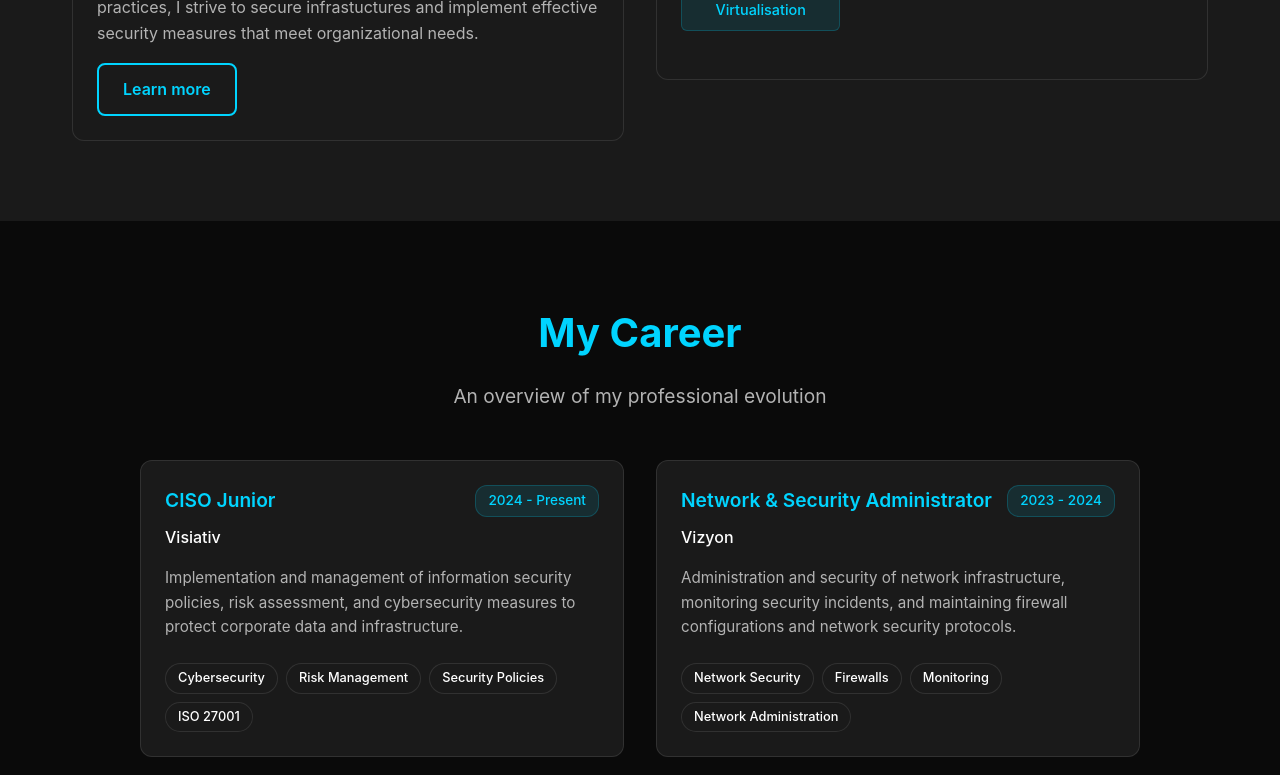
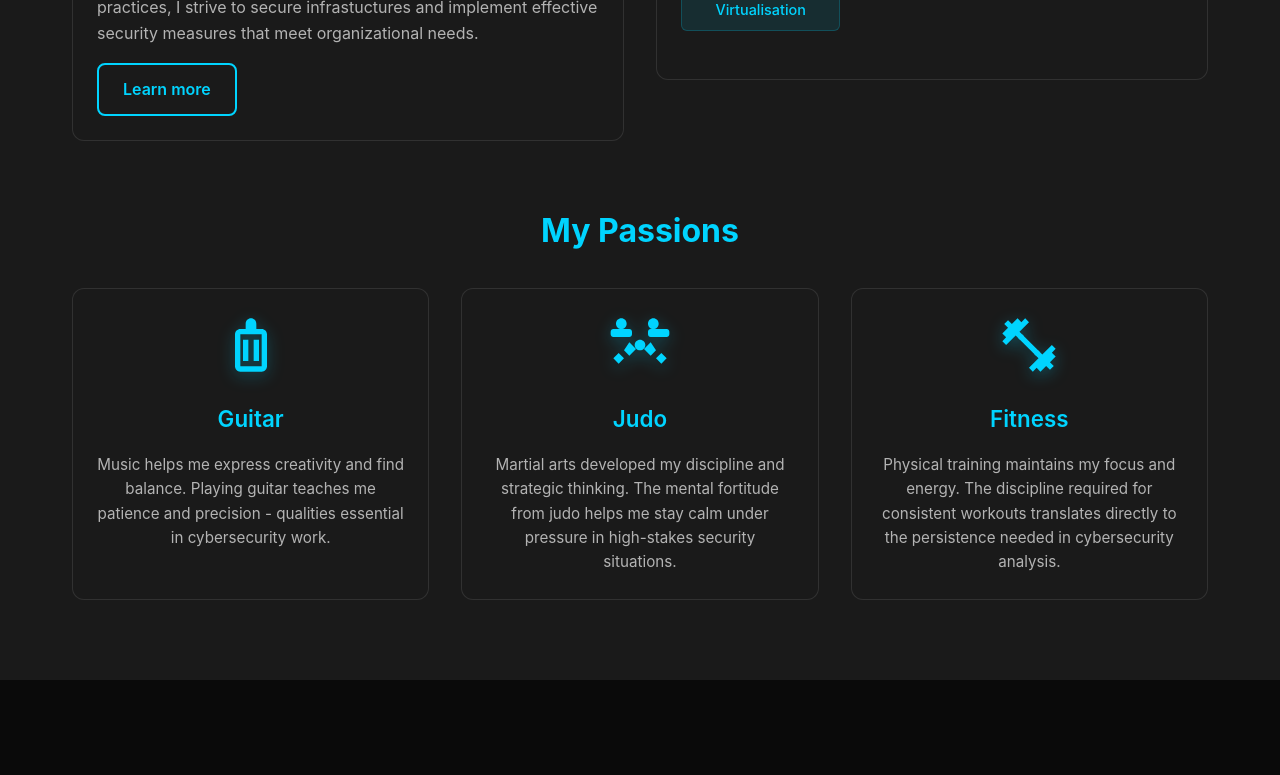
Before and after one commit to AlbanCLV/portfolio, a React (Create React App) app: page / in a window 1280 px wide. Shown: the part 1308-2083 px from the top of the page. Built offline with nearby package versions, Linux system fonts and the light colour scheme.

Commit message:
hobbies added

```diff
--- /dev/null
+++ b/src/components/icons/FitnessIcon.js
@@ -0,0 +1,20 @@
+import React from 'react';
+
+const FitnessIcon = ({ size = 48, color = "currentColor" }) => (
+  <svg
+    width={size}
+    height={size}
+    viewBox="0 0 24 24"
+    fill="none"
+    xmlns="http://www.w3.org/2000/svg"
+  >
+    <path
+      d="M20.57 14.86L22 13.43L20.57 12L17 15.57L8.43 7L12 3.43L10.57 2L9.14 3.43L7.71 2L5.57 4.14L4.14 2.71L2.71 4.14L4.14 5.57L2 7.71L3.43 9.14L2 10.57L3.43 12L7 8.43L15.57 17L12 20.57L13.43 22L14.86 20.57L16.29 22L18.43 19.86L19.86 21.29L21.29 19.86L19.86 18.43L22 16.29L20.57 14.86Z"
+      fill={color}
+    />
+    <circle cx="9" cy="9" r="1" fill={color} />
+    <circle cx="15" cy="15" r="1" fill={color} />
+  </svg>
+);
+
+export default FitnessIcon;
--- /dev/null
+++ b/src/components/icons/GuitarIcon.js
@@ -0,0 +1,24 @@
+import React from 'react';
+
+const GuitarIcon = ({ size = 48, color = "currentColor" }) => (
+  <svg
+    width={size}
+    height={size}
+    viewBox="0 0 24 24"
+    fill="none"
+    xmlns="http://www.w3.org/2000/svg"
+  >
+    <path
+      d="M12 2C10.9 2 10 2.9 10 4V6H8C6.9 6 6 6.9 6 8V20C6 21.1 6.9 22 8 22H16C17.1 22 18 21.1 18 20V8C18 6.9 17.1 6 16 6H14V4C14 2.9 13.1 2 12 2ZM12 4V6H12V4ZM8 8H16V20H8V8ZM9 10V18H11V10H9ZM13 10V18H15V10H13Z"
+      fill={color}
+    />
+    <circle cx="10" cy="12" r="0.5" fill={color} />
+    <circle cx="10" cy="14" r="0.5" fill={color} />
+    <circle cx="10" cy="16" r="0.5" fill={color} />
+    <circle cx="14" cy="12" r="0.5" fill={color} />
+    <circle cx="14" cy="14" r="0.5" fill={color} />
+    <circle cx="14" cy="16" r="0.5" fill={color} />
+  </svg>
+);
+
+export default GuitarIcon;
--- /dev/null
+++ b/src/components/icons/JudoIcon.js
@@ -0,0 +1,30 @@
+import React from 'react';
+
+const JudoIcon = ({ size = 48, color = "currentColor" }) => (
+  <svg
+    width={size}
+    height={size}
+    viewBox="0 0 24 24"
+    fill="none"
+    xmlns="http://www.w3.org/2000/svg"
+  >
+    <path
+      d="M7 4C7 5.1 6.1 6 5 6S3 5.1 3 4 3.9 2 5 2 7 2.9 7 4ZM9 8V7C9 6.45 8.55 6 8 6H2C1.45 6 1 6.45 1 7V8C1 8.55 1.45 9 2 9H8C8.55 9 9 8.55 9 8ZM19 4C19 5.1 18.1 6 17 6S15 5.1 15 4 15.9 2 17 2 19 2.9 19 4ZM23 8V7C23 6.45 22.55 6 22 6H16C15.45 6 15 6.45 15 7V8C15 8.55 15.45 9 16 9H22C22.55 9 23 8.55 23 8Z"
+      fill={color}
+    />
+    <path
+      d="M12 10C10.9 10 10 10.9 10 12S10.9 14 12 14 14 13.1 14 12 13.1 10 12 10Z"
+      fill={color}
+    />
+    <path
+      d="M8 11L10.5 13.5L8 16L6 14L8 11ZM16 11L18 14L16 16L13.5 13.5L16 11Z"
+      fill={color}
+    />
+    <path
+      d="M4 15L6 17L4 19L2 17L4 15ZM20 15L22 17L20 19L18 17L20 15Z"
+      fill={color}
+    />
+  </svg>
+);
+
+export default JudoIcon;
--- /dev/null
+++ b/src/components/icons/index.js
@@ -0,0 +1,3 @@
+export { default as GuitarIcon } from './GuitarIcon';
+export { default as JudoIcon } from './JudoIcon';
+export { default as FitnessIcon } from './FitnessIcon';
--- a/src/components/sections/About.js
+++ b/src/components/sections/About.js
@@ -2,6 +2,7 @@ import { motion } from 'framer-motion';
 import { useState, useEffect } from 'react';
 import Card from '../ui/Card';
 import Button from '../ui/Button';
+import { GuitarIcon, JudoIcon, FitnessIcon } from '../icons';
 import './About.scss';
 
 const About = () => {
@@ -14,6 +15,24 @@ const About = () => {
   const skills = [
     'Cybersecurity audit', 'Network management', 'Programming', 'Cloud Computing',
     'Web development', 'Git & GitHub', 'Virtualisation'
+  ];
+
+  const passions = [
+    {
+      name: 'Guitar',
+      icon: GuitarIcon,
+      description: 'Music helps me express creativity and find balance. Playing guitar teaches me patience and precision - qualities essential in cybersecurity work.',
+    },
+    {
+      name: 'Judo',
+      icon: JudoIcon,
+      description: 'Martial arts developed my discipline and strategic thinking. The mental fortitude from judo helps me stay calm under pressure in high-stakes security situations.',
+    },
+    {
+      name: 'Fitness',
+      icon: FitnessIcon,
+      description: 'Physical training maintains my focus and energy. The discipline required for consistent workouts translates directly to the persistence needed in cybersecurity analysis.',
+    },
   ];
 
   return (
@@ -61,7 +80,7 @@ const About = () => {
             transition={{ duration: 0.6, delay: 0.4 }}
           >
             <Card>
-              <h3>Skills</h3>
+              <h3>Technical Skills</h3>
               <div className="skills-grid">
                 {skills.map((skill, index) => (
                   <motion.div
@@ -78,6 +97,37 @@ const About = () => {
             </Card>
           </motion.div>
         </div>
+
+        <motion.div
+          className="about-section__passions"
+          initial={{ opacity: 0, y: 30 }}
+          animate={inView ? { opacity: 1, y: 0 } : {}}
+          transition={{ duration: 0.6, delay: 0.6 }}
+        >
+          <h3 className="passions-title">My Passions</h3>
+          <div className="passions-grid">
+            {passions.map((passion, index) => {
+              const IconComponent = passion.icon;
+              return (
+                <motion.div
+                  key={passion.name}
+                  className="passion-card"
+                  initial={{ opacity: 0, y: 30 }}
+                  animate={inView ? { opacity: 1, y: 0 } : {}}
+                  transition={{ duration: 0.6, delay: 0.8 + index * 0.2 }}
+                >
+                  <Card>
+                    <div className="passion-card__icon">
+                      <IconComponent size={64} color="var(--color-accent)" />
+                    </div>
+                    <h4 className="passion-card__title">{passion.name}</h4>
+                    <p className="passion-card__description">{passion.description}</p>
+                  </Card>
+                </motion.div>
+              );
+            })}
+          </div>
+        </motion.div>
       </div>
     </section>
   );
--- a/src/components/sections/About.scss
+++ b/src/components/sections/About.scss
@@ -19,12 +19,18 @@
     grid-template-columns: 1fr 1fr;
     gap: 2rem;
     max-width: 1200px;
-    margin: 0 auto;
+    margin: 0 auto 4rem;
 
     @media (max-width: 768px) {
       grid-template-columns: 1fr;
       gap: 1.5rem;
+      margin-bottom: 3rem;
     }
+  }
+
+  &__passions {
+    max-width: 1200px;
+    margin: 0 auto;
   }
 
   &__text,
@@ -66,3 +72,64 @@
     }
   }
 }
+
+.passions-title {
+  text-align: center;
+  font-size: 2rem;
+  color: var(--color-accent);
+  margin-bottom: 2rem;
+
+  @media (max-width: 768px) {
+    font-size: 1.8rem;
+    margin-bottom: 1.5rem;
+  }
+}
+
+.passions-grid {
+  display: grid;
+  grid-template-columns: repeat(auto-fit, minmax(300px, 1fr));
+  gap: 2rem;
+
+  @media (max-width: 768px) {
+    grid-template-columns: 1fr;
+    gap: 1.5rem;
+  }
+}
+
+.passion-card {
+  text-align: center;
+
+  .card {
+    height: 100%;
+    transition: all 0.3s ease;
+
+    &:hover {
+      transform: translateY(-10px);
+      box-shadow: 0 20px 40px rgba(var(--color-accent-rgb), 0.2);
+    }
+  }
+
+  &__icon {
+    margin-bottom: 1.5rem;
+    display: flex;
+    justify-content: center;
+    align-items: center;
+
+    svg {
+      filter: drop-shadow(0 4px 8px rgba(var(--color-accent-rgb), 0.3));
+    }
+  }
+
+  &__title {
+    color: var(--color-accent);
+    font-size: 1.4rem;
+    font-weight: 600;
+    margin-bottom: 1rem;
+  }
+
+  &__description {
+    color: var(--color-text-secondary);
+    line-height: 1.6;
+    font-size: 0.95rem;
+  }
+}
--- a/src/pages/About.js
+++ b/src/pages/About.js
@@ -1,11 +1,30 @@
 import { motion } from 'framer-motion';
 import Card from '../components/ui/Card';
+import { GuitarIcon, JudoIcon, FitnessIcon } from '../components/icons';
 import './About.scss';
 
 const About = () => {
   const skills = [
     'Cybersecurity audit', 'Network management', 'Programming', 'Cloud Computing',
     'Web development', 'Git & GitHub', 'Virtualisation'
+  ];
+
+  const passions = [
+    {
+      name: 'Guitar',
+      icon: GuitarIcon,
+      description: 'Music helps me express creativity and find balance. Playing guitar teaches me patience and precision - qualities essential in cybersecurity work.',
+    },
+    {
+      name: 'Judo',
+      icon: JudoIcon,
+      description: 'Martial arts developed my discipline and strategic thinking. The mental fortitude from judo helps me stay calm under pressure in high-stakes security situations.',
+    },
+    {
+      name: 'Fitness',
+      icon: FitnessIcon,
+      description: 'Physical training maintains my focus and energy. The discipline required for consistent workouts translates directly to the persistence needed in cybersecurity analysis.',
+    },
   ];
 
   return (
@@ -72,6 +91,37 @@ const About = () => {
               </Card>
             </motion.div>
           </div>
+
+          <motion.div
+            className="about-page__passions"
+            initial={{ opacity: 0, y: 30 }}
+            animate={{ opacity: 1, y: 0 }}
+            transition={{ delay: 0.8 }}
+          >
+            <h2 className="passions-title">My Passions</h2>
+            <div className="passions-grid">
+              {passions.map((passion, index) => {
+                const IconComponent = passion.icon;
+                return (
+                  <motion.div
+                    key={passion.name}
+                    className="passion-card"
+                    initial={{ opacity: 0, y: 30 }}
+                    animate={{ opacity: 1, y: 0 }}
+                    transition={{ delay: 1.0 + index * 0.2 }}
+                  >
+                    <Card>
+                      <div className="passion-card__icon">
+                        <IconComponent size={64} color="var(--color-accent)" />
+                      </div>
+                      <h3 className="passion-card__title">{passion.name}</h3>
+                      <p className="passion-card__description">{passion.description}</p>
+                    </Card>
+                  </motion.div>
+                );
+              })}
+            </div>
+          </motion.div>
         </div>
       </motion.div>
     );
--- a/src/pages/About.scss
+++ b/src/pages/About.scss
@@ -41,6 +41,15 @@
       color: var(--color-text-secondary);
     }
   }
+
+  &__passions {
+    max-width: 1200px;
+    margin: 4rem auto 0;
+
+    @media (max-width: 768px) {
+      margin-top: 3rem;
+    }
+  }
 }
 
 .skills-grid {
@@ -64,3 +73,64 @@
     transform: translateY(-2px);
   }
 }
+
+.passions-title {
+  text-align: center;
+  font-size: 2rem;
+  color: var(--color-accent);
+  margin-bottom: 2rem;
+
+  @media (max-width: 768px) {
+    font-size: 1.8rem;
+    margin-bottom: 1.5rem;
+  }
+}
+
+.passions-grid {
+  display: grid;
+  grid-template-columns: repeat(auto-fit, minmax(300px, 1fr));
+  gap: 2rem;
+
+  @media (max-width: 768px) {
+    grid-template-columns: 1fr;
+    gap: 1.5rem;
+  }
+}
+
+.passion-card {
+  text-align: center;
+
+  .card {
+    height: 100%;
+    transition: all 0.3s ease;
+
+    &:hover {
+      transform: translateY(-10px);
+      box-shadow: 0 20px 40px rgba(var(--color-accent-rgb), 0.2);
+    }
+  }
+
+  &__icon {
+    margin-bottom: 1.5rem;
+    display: flex;
+    justify-content: center;
+    align-items: center;
+
+    svg {
+      filter: drop-shadow(0 4px 8px rgba(var(--color-accent-rgb), 0.3));
+    }
+  }
+
+  &__title {
+    color: var(--color-accent);
+    font-size: 1.4rem;
+    font-weight: 600;
+    margin-bottom: 1rem;
+  }
+
+  &__description {
+    color: var(--color-text-secondary);
+    line-height: 1.6;
+    font-size: 0.95rem;
+  }
+}
```
